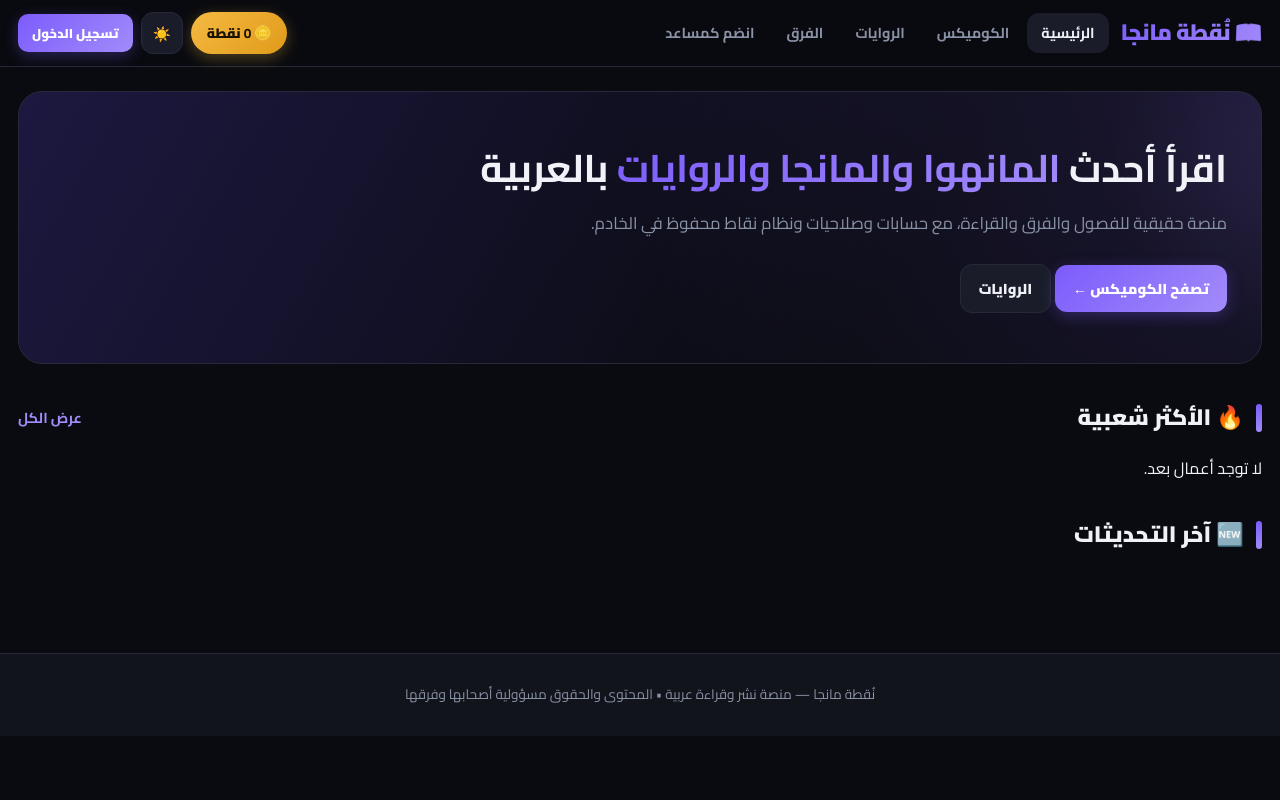
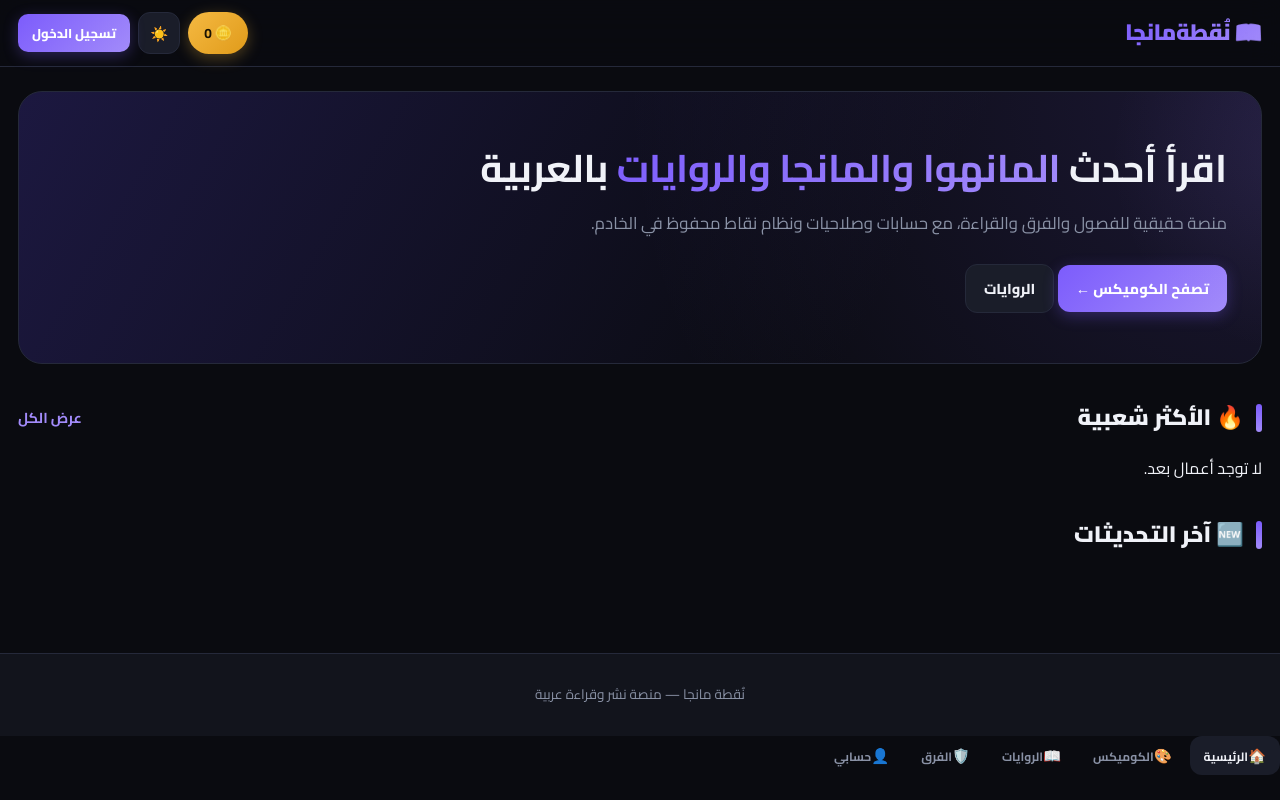
Before and after one commit to imadeddiinemenouer-a11y/nokta-manga, a plain HTML site: page index.html in a window 1280 px wide. Drawn offline with nearby package versions, Linux system fonts and the light colour scheme; no server answers.

Commit message:
Update index.html

```diff
--- a/index.html
+++ b/index.html
@@ -1,27 +1,44 @@
 <!doctype html>
 <html lang="ar" dir="rtl">
 <head>
-<meta charset="utf-8"><meta name="viewport" content="width=device-width,initial-scale=1">
+<meta charset="utf-8">
+<meta name="viewport" content="width=device-width,initial-scale=1,maximum-scale=1,user-scalable=no">
 <meta name="description" content="نُقطة مانجا — منصة عربية للمانهوا والمانجا والروايات">
+<meta name="theme-color" content="#08090d">
 <title>نُقطة مانجا | منصة المانهوا والروايات</title>
-<link rel="preconnect" href="https://fonts.googleapis.com"><link rel="preconnect" href="https://fonts.gstatic.com" crossorigin>
-<link href="https://fonts.googleapis.com/css2?family=Cairo:wght@400;600;700;900&display=swap" rel="stylesheet">
+<link rel="preconnect" href="https://fonts.googleapis.com">
+<link rel="preconnect" href="https://fonts.gstatic.com" crossorigin>
+<link href="https://fonts.googleapis.com/css2?family=Cairo:wght@400;500;600;700;800;900&display=swap" rel="stylesheet">
 <link rel="stylesheet" href="styles.css">
 <script src="https://cdn.jsdelivr.net/npm/@supabase/supabase-js@2"></script>
 <script src="config.js"></script>
 </head>
 <body>
-<header><div class="hwrap">
-<a class="logo" href="#/">📖 نُقطة <span>مانجا</span></a>
-<nav><a href="#/" data-r="home">الرئيسية</a><a href="#/comics" data-r="comics">الكوميكس</a><a href="#/novels" data-r="novels">الروايات</a><a href="#/teams" data-r="teams">الفرق</a><a href="#/join" data-r="join">انضم كمساعد</a></nav>
+<header>
+<div class="hwrap">
+<a class="logo" href="#/">📖 نُقطة<span>مانجا</span></a>
 <div class="hacts">
 <button class="btn sm danger" id="adminBtn" style="display:none;" onclick="go('admin')">🛠️ الإدارة</button>
-<button class="chip" onclick="go('points')">🪙 <b id="ptsBal">0</b> نقطة</button>
+<button class="chip" onclick="go('points')">🪙 <b id="ptsBal">0</b></button>
 <button class="icon-btn" id="themeBtn" onclick="toggleTheme()">🌙</button>
-<button class="btn sm" id="authBtn" onclick="go('auth')">تسجيل الدخول</button>
+<button class="btn sm" id="authBtn" onclick="go('auth')">دخول</button>
 </div>
-</div></header>
-<main id="app"><div class="loading">جارٍ تحميل الموقع…</div></main>
-<footer>نُقطة مانجا — منصة نشر وقراءة عربية • المحتوى والحقوق مسؤولية أصحابها وفرقها</footer><div id="toast"></div>
+</div>
+</header>
+
+<main id="app"><div class="loading">جارٍ التحميل…</div></main>
+
+<footer>نُقطة مانجا — منصة نشر وقراءة عربية</footer>
+
+<nav class="bottom-nav">
+<a href="#/" data-r="home"><span>🏠</span><small>الرئيسية</small></a>
+<a href="#/comics" data-r="comics"><span>🎨</span><small>الكوميكس</small></a>
+<a href="#/novels" data-r="novels"><span>📖</span><small>الروايات</small></a>
+<a href="#/teams" data-r="teams"><span>🛡️</span><small>الفرق</small></a>
+<a href="#/auth" data-r="auth"><span>👤</span><small>حسابي</small></a>
+</nav>
+
+<div id="toast"></div>
 <script src="app.js"></script>
-</body></html>
+</body>
+</html>
```
